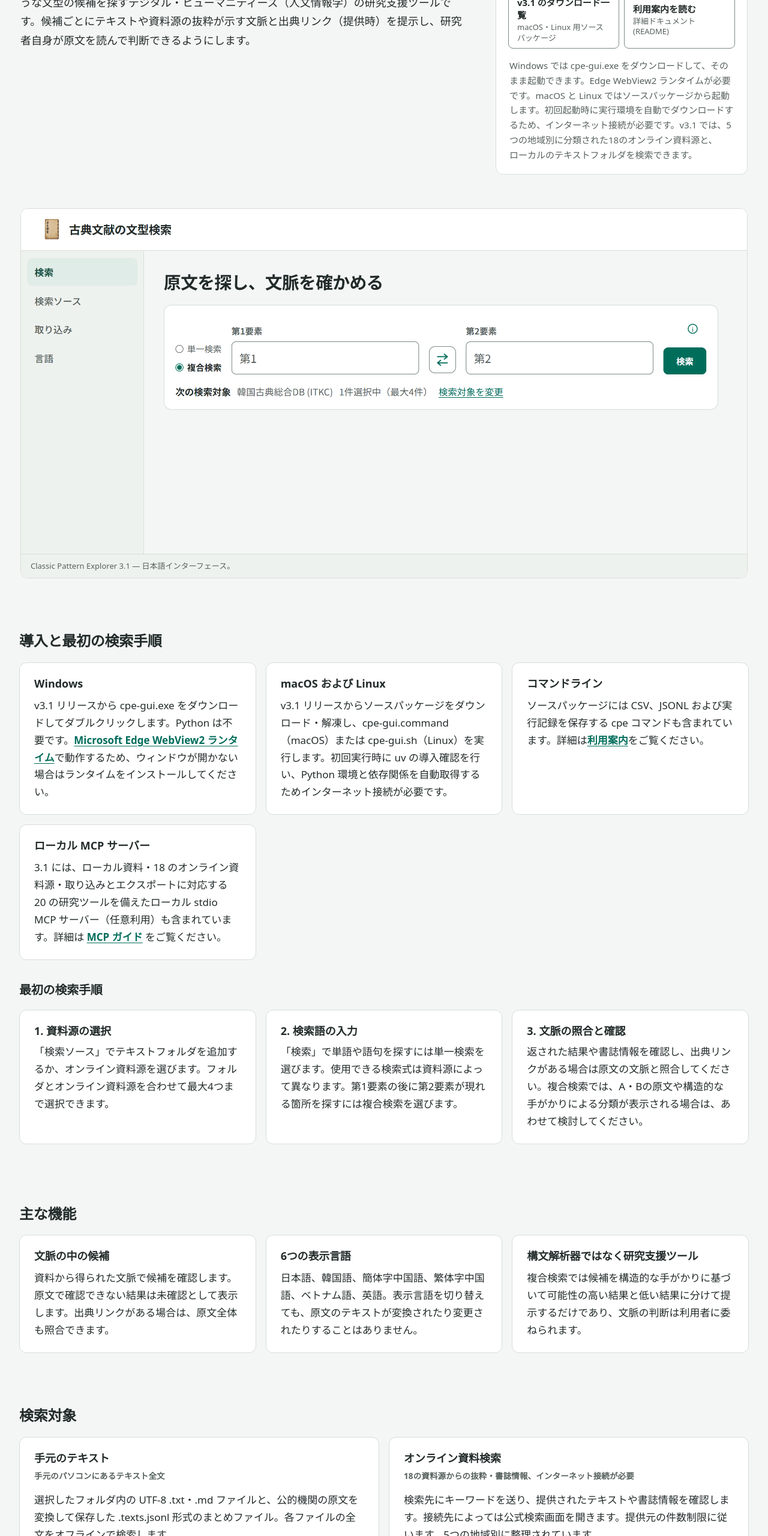
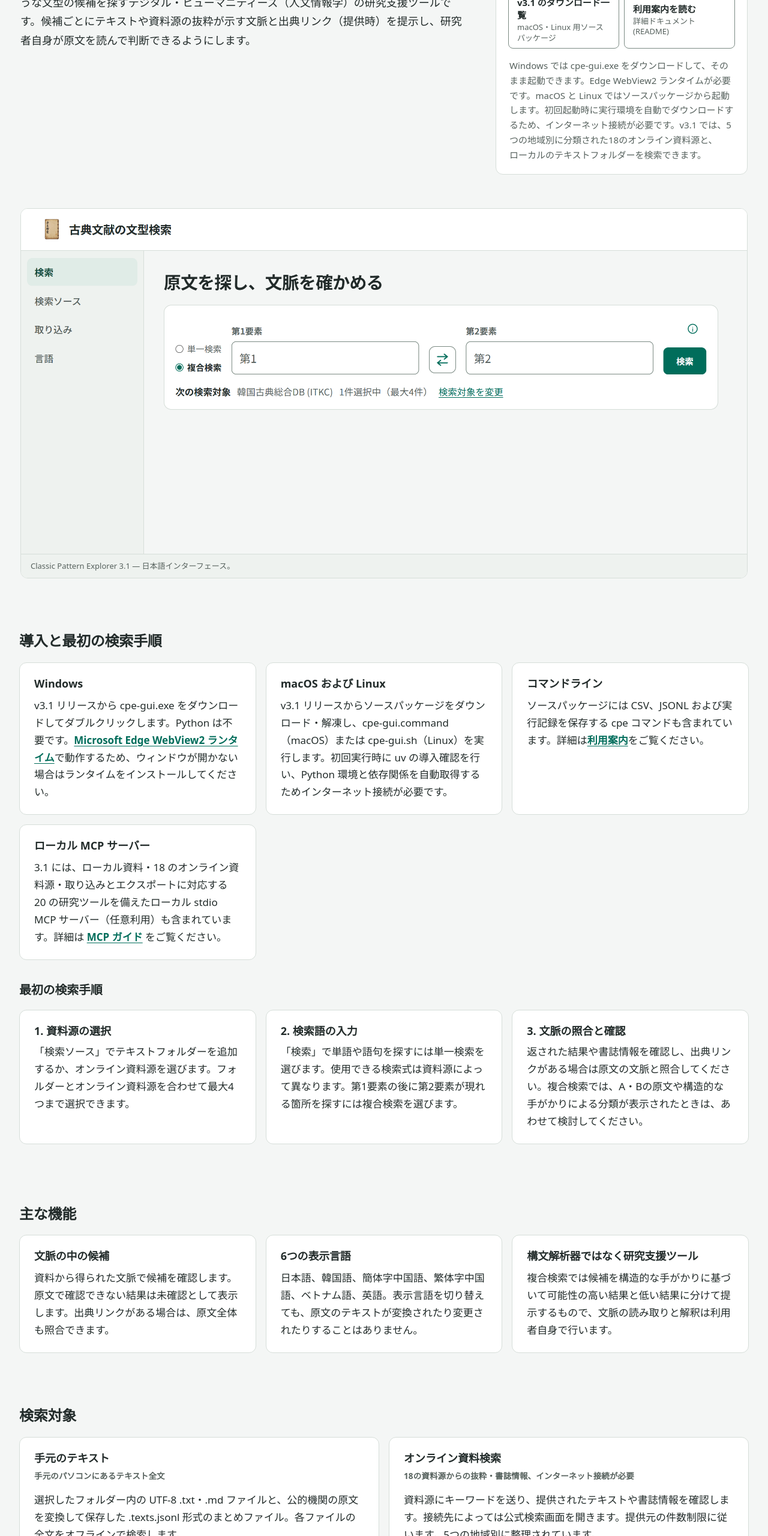
Before and after one commit to cobari/CPE-release, a plain HTML site: page docs/ja/index.html in a window 1280 px wide. Shown: the part 240-2800 px from the top of the page at 60% size. Drawn offline with Linux system fonts and the light colour scheme; a web font is replaced by a local one.

Commit message:
Harmonize remaining phrasing, terminology, and spacing across site and READMEs
Follow-up independent re-review across all six site pages and localized
READMEs identified residual inconsistencies after 72d1d71 and a854d3a:
- docs/index.html: lowercase "internet connection" across all occurrences.
- docs/ko/index.html: restored missing "후보" ("문형 후보") in lead copy and
  smoothed importer wording.
- docs/ja/index.html & README.ja.md: aligned "フォルダー" spelling with
  ja.json, unified "資料源", removed duplicate "場合は", and smoothed
  passive compound-search phrasing.
- docs/zh-hans/index.html & docs/zh-hant/index.html: aligned spacing around
  numerals/acronyms and unified "单元"/"單元" vs "单位"/"單位".
- README.ko.md & README.zh-CN.md: replaced literal "historical absence"
  phrasing in FAQ Q2.
- README.vi.md: synced "bản ghi thư mục", "5 khu vực", and "văn bản Hán văn"
  with docs/vi/index.html.

Checked:
- uv run python scripts/check_site_bundle.py local-space/site-refresh/cpe-release/docs
  (passed, exit 0: locales=6, sitemap_urls=6, dependencies=162)

```diff
--- a/docs/ja/index.html
+++ b/docs/ja/index.html
@@ -71,7 +71,7 @@
           <a class="button" href="https://github.com/cobari/CPE-release/releases/tag/v3.1">v3.1 のダウンロード一覧<small>macOS・Linux 用ソースパッケージ</small></a>
           <a class="button" href="https://github.com/cobari/CPE-release/blob/main/README.ja.md">利用案内を読む<small>詳細ドキュメント (README)</small></a>
         </div>
-        <p class="action-note">Windows では cpe-gui.exe をダウンロードして、そのまま起動できます。Edge WebView2 ランタイムが必要です。macOS と Linux ではソースパッケージから起動します。初回起動時に実行環境を自動でダウンロードするため、インターネット接続が必要です。v3.1 では、5つの地域別に分類された18のオンライン資料源と、ローカルのテキストフォルダを検索できます。</p>
+        <p class="action-note">Windows では cpe-gui.exe をダウンロードして、そのまま起動できます。Edge WebView2 ランタイムが必要です。macOS と Linux ではソースパッケージから起動します。初回起動時に実行環境を自動でダウンロードするため、インターネット接続が必要です。v3.1 では、5つの地域別に分類された18のオンライン資料源と、ローカルのテキストフォルダーを検索できます。</p>
       </div>
       <figure class="hero-preview">
         <img src="../assets/interface-preview-ja.png" srcset="../assets/interface-preview-ja.png 1180w, ../assets/interface-preview-ja-2x.png 2360w, ../assets/interface-preview-ja-4x.png 4720w" sizes="(max-width: 640px) calc(100vw - 32px), 95vw" alt="Classic Pattern Explorerの検索画面（日本語インターフェース）。" width="1180" height="560" loading="eager" decoding="async">
@@ -104,7 +104,7 @@
       <div class="steps-grid">
         <div class="step-item">
           <h4>1. 資料源の選択</h4>
-          <p>「検索ソース」でテキストフォルダを追加するか、オンライン資料源を選びます。フォルダとオンライン資料源を合わせて最大4つまで選択できます。</p>
+          <p>「検索ソース」でテキストフォルダーを追加するか、オンライン資料源を選びます。フォルダーとオンライン資料源を合わせて最大4つまで選択できます。</p>
         </div>
         <div class="step-item">
           <h4>2. 検索語の入力</h4>
@@ -112,7 +112,7 @@
         </div>
         <div class="step-item">
           <h4>3. 文脈の照合と確認</h4>
-          <p>返された結果や書誌情報を確認し、出典リンクがある場合は原文の文脈と照合してください。複合検索では、A・Bの原文や構造的な手がかりによる分類が表示される場合は、あわせて検討してください。</p>
+          <p>返された結果や書誌情報を確認し、出典リンクがある場合は原文の文脈と照合してください。複合検索では、A・Bの原文や構造的な手がかりによる分類が表示されたときは、あわせて検討してください。</p>
         </div>
       </div>
     </section>
@@ -130,7 +130,7 @@
         </div>
         <div class="method-item">
           <h3>構文解析器ではなく研究支援ツール</h3>
-          <p>複合検索では候補を構造的な手がかりに基づいて可能性の高い結果と低い結果に分けて提示するだけであり、文脈の判断は利用者に委ねられます。</p>
+          <p>複合検索では候補を構造的な手がかりに基づいて可能性の高い結果と低い結果に分けて提示するもので、文脈の読み取りと解釈は利用者自身で行います。</p>
         </div>
       </div>
     </section>
@@ -141,7 +141,7 @@
         <article class="scope-col">
           <h3>手元のテキスト</h3>
           <div class="scope-sub">手元のパソコンにあるテキスト全文</div>
-          <p>選択したフォルダ内の UTF-8 .txt・.md ファイルと、公的機関の原文を変換して保存した .texts.jsonl 形式のまとめファイル。各ファイルの全文をオフラインで検索します。</p>
+          <p>選択したフォルダー内の UTF-8 .txt・.md ファイルと、公的機関の原文を変換して保存した .texts.jsonl 形式のまとめファイル。各ファイルの全文をオフラインで検索します。</p>
           <ul>
             <li>韓国の公共データポータルが提供する国史編纂委員会・韓国古典翻訳院・韓国学中央研究院の原典資料をダウンロードし、検索可能なまとめファイルとして保存します。</li>
             <li>Chinese Text Project（CTP/CText, ctext.org）：単一の章はキーなしで取得を試せます。作品全体の章一覧には各自の CTP API キーが必要で、利用可能範囲は CTP の定めに従います。</li>
@@ -153,7 +153,7 @@
         <article class="scope-col">
           <h3>オンライン資料検索</h3>
           <div class="scope-sub">18の資料源からの抜粋・書誌情報、インターネット接続が必要</div>
-          <p>検索先にキーワードを送り、提供されたテキストや書誌情報を確認します。接続先によっては公式検索画面を開きます。提供元の件数制限に従います。5つの地域別に整理されています。</p>
+          <p>資料源にキーワードを送り、提供されたテキストや書誌情報を確認します。接続先によっては公式検索画面を開きます。提供元の件数制限に従います。5つの地域別に整理されています。</p>
           <ul>
             <li><strong>韓国（8）：</strong> 韓国古典総合DB (ITKC)、東洋古典総合DB (サイバー書堂)、韓国史データベース（国史編纂委員会）、朝鮮王朝実録・国史編纂委員会検索、東北アジア歴史財団 東北アジア歴史ネット検索、NRICH 木簡（韓国）、韓国学中央研究院 古文書資料館、奎章閣古文書 · 原文検索。</li>
             <li><strong>日本（4）：</strong> 国立国会図書館 (NDL)、SAT大正新脩大藏經テキストデータベース、東京大学古記録全文DB · 公式検索画面、CanD 中国・日本漢詩 · 書誌参照。</li>
```
Also changed, not shown: docs/index.html (+1 -1 lines), docs/ko/index.html (+2 -2 lines), docs/zh-hans/index.html (+3 -3 lines), docs/zh-hant/index.html (+2 -2 lines), 4 other files.
